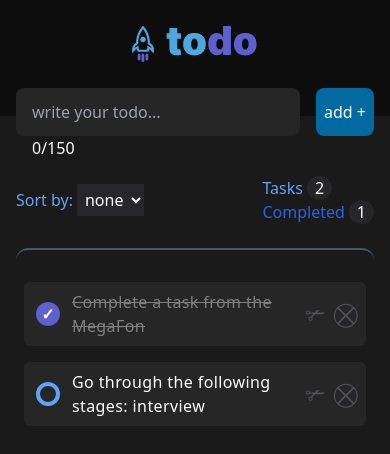
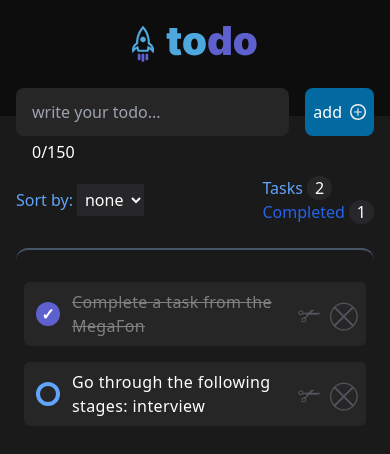
Before and after one commit to DinHubb/vueApp-todo-list, a Vue app: page / in a window 390 px wide. Shown: the top 454 px of the page. Built offline with nearby package versions, Linux system fonts and the light colour scheme.

Commit message:
additional features

```diff
--- a/src/components/TaskForm.vue
+++ b/src/components/TaskForm.vue
@@ -15,14 +15,14 @@
       />
       <label
         for="createTaskInput"
-        class="absolute ml-4 -bottom-2 text-white text-base"
+        class="absolute ml-4 -bottom-3 text-white text-base 2xl:-bottom-8"
         :style="lengthContent > 150 ? lengthInput : ''"
         >{{ lengthContent }}/150</label
       >
       <button
-        class="text-center bg-sky-700 px-2 rounded-lg text-white hover:shadow-md hover:shadow-cyan-950 active:shadow-inner active:shadow-cyan-950 text-nowrap sm:px-4"
+        class="text-center bg-sky-700 pl-2 pr-8 rounded-lg text-white hover:shadow-md hover:shadow-cyan-950 active:shadow-inner active:shadow-cyan-950 text-nowrap bg-add-plus bg-no-repeat bg-custom-right sm:pr-7"
       >
-        add +
+        add
       </button>
     </form>
   </section>
@@ -46,6 +46,7 @@ export default {
       if (this.task.content.trim().length > 0 && this.task.content.length <= 150) {
         this.$emit('save', { ...this.task, id: Date.now(), completed: false, isEdited: false })
         this.task.content = ''
+        this.lengthContent = 0
       }
     },
     createTaskChange(evt) {
--- a/src/components/TaskList.vue
+++ b/src/components/TaskList.vue
@@ -32,7 +32,7 @@
       <div class="rounded-xl border-t-2 border-t-slate-600 pt-6">
         <div v-if="tasks.length < 1" class="flex flex-col items-center sm:pt-14 pt-6">
           <img
-            src="@/assets/clipboard.svg"
+            src="@/assets/icons/clipboard.svg"
             class="pb-4"
             width="56px"
             height="56px"
@@ -50,7 +50,7 @@
             v-for="task in tasks"
             :key="task.id"
             task="task"
-            class="relative flex flex-1 gap-2 items-center justify-between m-2 p-2 pl-12 bg-input-color rounded-md md:pl-14 md:p-4 2xl:p-6 2xl:pl-16"
+            class="relative flex flex-0 gap-2 items-center justify-between m-2 p-2 pl-12 bg-input-color rounded-md overflow-hidden break-words md:pl-14 md:p-4 2xl:p-6 2xl:pl-16"
           >
             <button
               class="w-6 h-6 absolute left-3 border-4 border-blue-400 rounded-max-br font-bold md:w-8 md:h-7 2xl:left-4"
@@ -77,13 +77,13 @@
             </span>
             <div class="flex gap-2 sm:gap-4 2xl:gap-6">
               <button
-                class="text-2xl cursor-pointer text-zinc-600 md:text-3xl 2xl:text-4xl"
+                class="text-custom-28 cursor-pointer text-zinc-600 sm:text-3xl md:text-3xl 2xl:text-4xl"
                 @click="$emit('edit', task), editFoucus"
               >
                 <label for="editInput" class="cursor-pointer">✃</label>
               </button>
               <button
-                class="text-2xl cursor-pointer text-zinc-600 md:text-3xl 2xl:text-4xl"
+                class="text-custom-28 cursor-pointer text-zinc-600 sm:text-3xl md:text-3xl 2xl:text-4xl"
                 @click="$emit('remove', task)"
               >
                 ⛒
--- a/tailwind.config.js
+++ b/tailwind.config.js
@@ -16,6 +16,15 @@ export default {
       },
       maxHeight: {
         '300-h': '300px'
+      },
+      backgroundImage: {
+        'add-plus': 'url(@/assets/icons/plus.svg)'
+      },
+      backgroundPosition: {
+        'custom-right': 'right 8px center'
+      },
+      fontSize: {
+        'custom-28': '28px'
       }
     }
   },
```
Also changed, not shown: src/assets/icons/clipboard.svg (renamed from src/assets/clipboard.svg), src/assets/icons/plus.svg (added).
